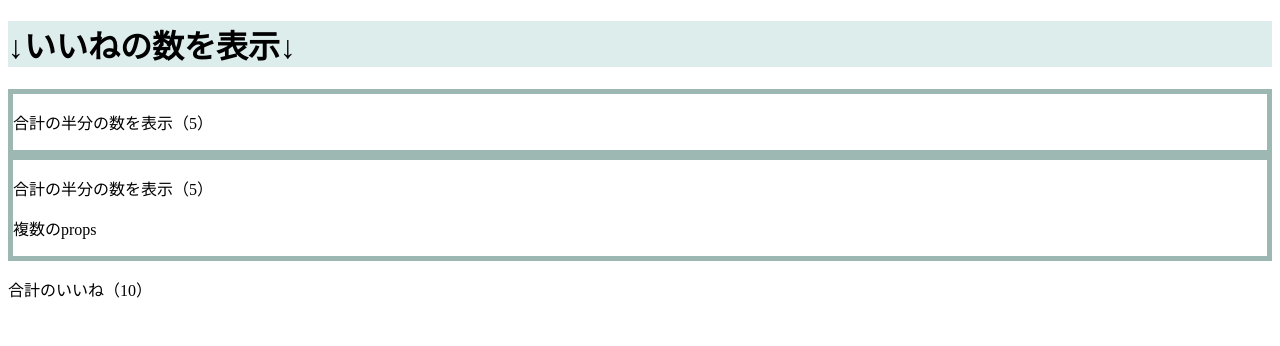
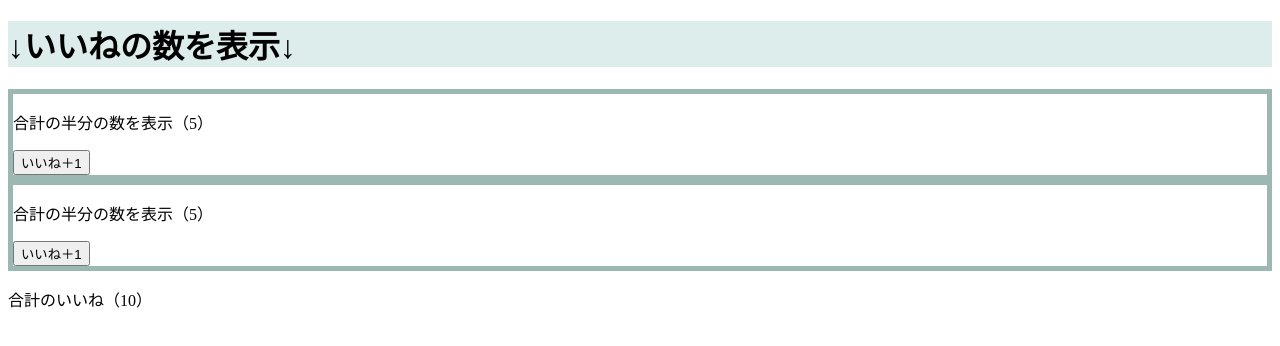
Before and after one commit to shirokuma0503/udemy-vue.js, a Vue app in the folder udemy-vue.js/: page / in a window 1280 px wide. Shown: the top 346 px of the page. Built offline with nearby package versions, Linux system fonts and the light colour scheme.

Commit message:
7_94:子コンポーネントから親コンポーネントにデータを渡す

```diff
--- a/udemy-vue.js/src/App.vue
+++ b/udemy-vue.js/src/App.vue
@@ -2,7 +2,7 @@
   <div>
     <GoodHeader></GoodHeader>
     <GoodNumber :good="number"></GoodNumber>
-    <GoodNumber :good="number" test-props="複数のprops"></GoodNumber>
+    <GoodNumber :good="number" @good-click="number  = $event"></GoodNumber>
     <p>合計のいいね（{{ number }}）</p>
   </div>
 </template>
--- a/udemy-vue.js/src/components/GoodNumber.vue
+++ b/udemy-vue.js/src/components/GoodNumber.vue
@@ -1,7 +1,7 @@
 <template>
   <div>
     <p>合計の半分の数を表示（{{ halfNumber }}）</p>
-    <p>{{ testProps }}</p>
+    <button @click="increment">いいね＋1</button>
   </div>
 </template>
 
@@ -11,14 +11,16 @@ export default {
     good: {
       type: Number,
       required: true
-    },
-    testProps: {
-      type: String
     }
   },
   computed: {
     halfNumber() {
       return this.good / 2;
+    }
+  },
+  methods: {
+    increment() {
+      this.$emit("good-click", this.good + 1);
     }
   }
 };
```
